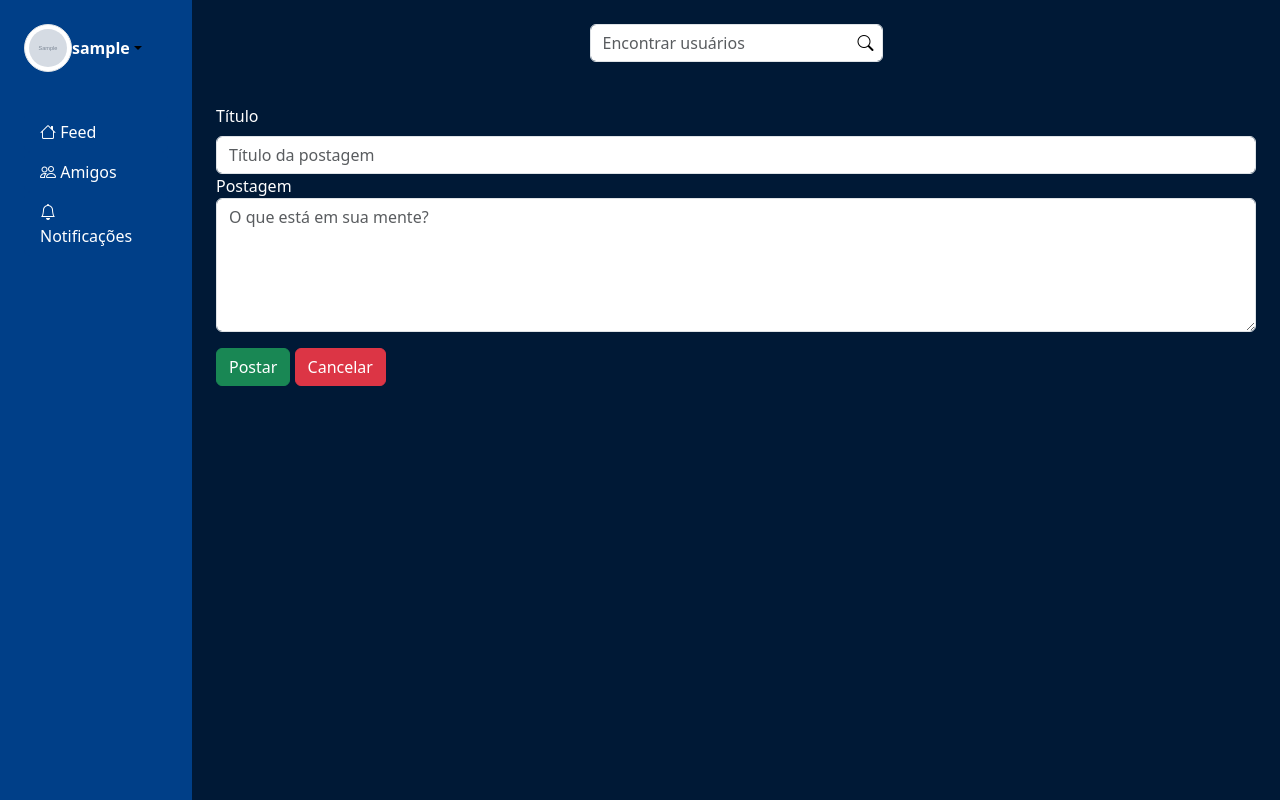
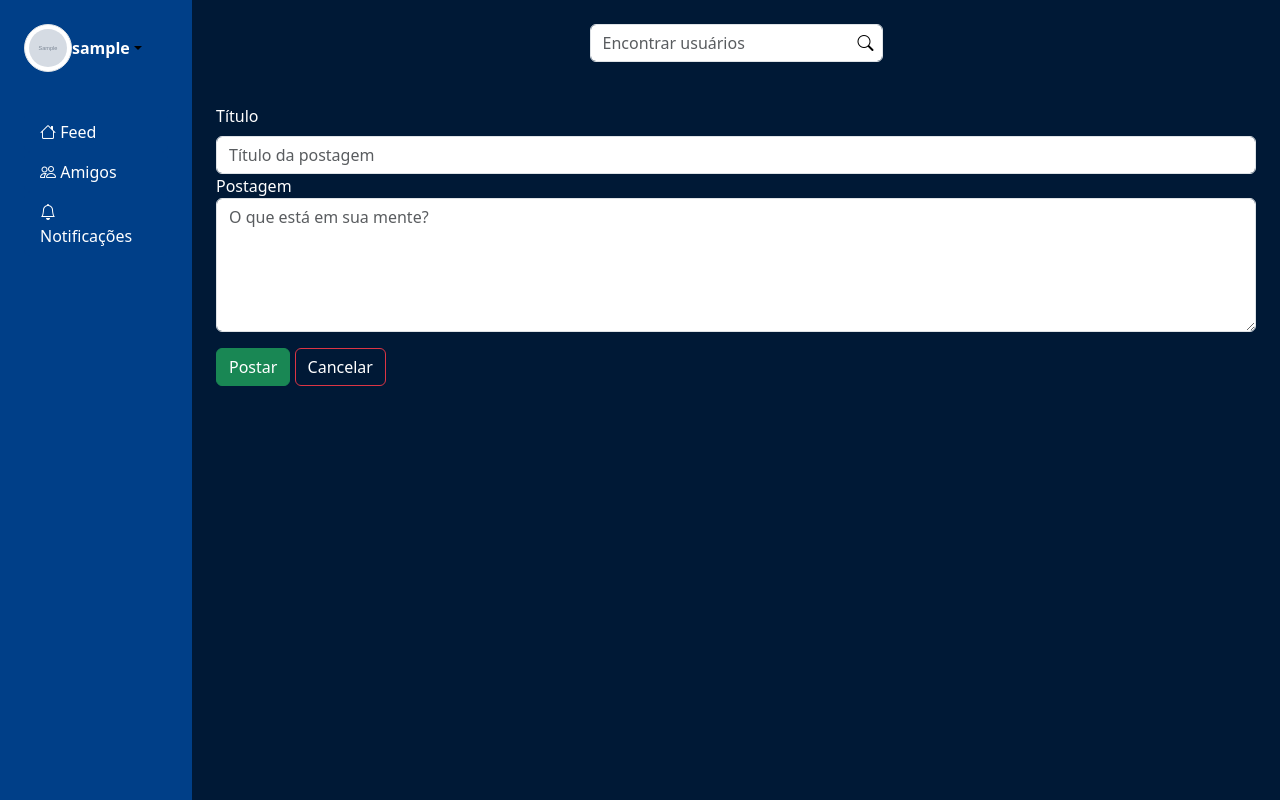
Before and after one commit to GDDev/jubilant-system, a Flask app: page /postagem/novo in a window 1280 px wide. Run offline with Flask 3, Linux system fonts and the light colour scheme; a user stored in the database is signed in; tables that the repository leaves empty hold one stand-in row (values such as "Sample post"); grey boxes marked "Sample" are stand-in pictures; some libraries are stand-ins or nearby versions.

Commit message:
Fix: new post cancel button

```diff
--- a/project/post/templates/new_post.html
+++ b/project/post/templates/new_post.html
@@ -11,8 +11,6 @@
         <textarea name="content" id="content" cols="3" rows="5" class="form-control" placeholder="O que está em sua mente?" maxlength="500" required></textarea>
 
         <input type="submit" value="Postar" class="btn btn-success mt-3">
-        <a href="{{ url_for('post.feed') }}">
-            <button class="btn btn-danger mt-3">Cancelar</button>
-        </a>
+        <a href="{{ url_for('post.feed') }}" class="btn btn-danger mt-3">Cancelar</a>
     </form>
 {% endblock %}
```
